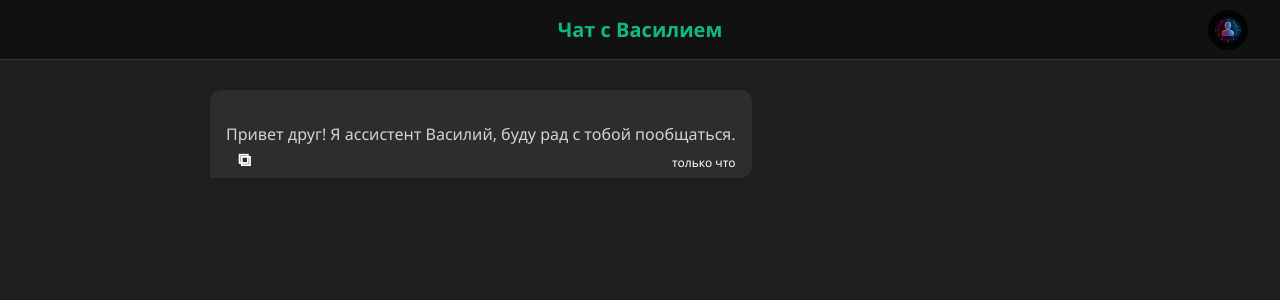
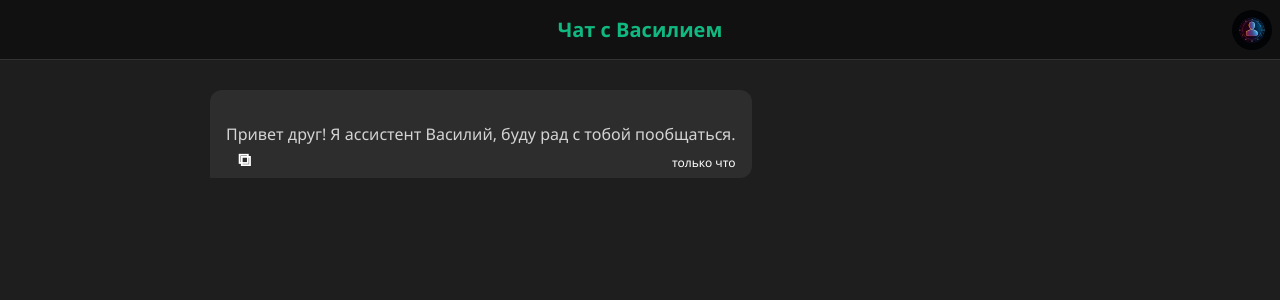
Before and after one commit to Pro100kir2/Present-for-Vasya, a Flask app: page / in a window 1280 px wide. Shown: the top 300 px of the page. Run offline with Flask 3, Linux system fonts and the light colour scheme.

Commit message:
position info-menu

```diff
--- a/templates/chat.html
+++ b/templates/chat.html
@@ -48,7 +48,7 @@
     .user-info {
       position: absolute;
       top: 10px;
-      right: 24px;
+      right: 0px;
       cursor: pointer;
       display: flex;
       align-items: center;
@@ -149,7 +149,6 @@
       gap: 12px;
       align-items: stretch;
     }
-
     textarea {
       flex: 1;
       min-height: 44px;
@@ -258,7 +257,7 @@
               <a href="/register" id="registerLink">Add new</a>
       {% endif %}
     </div>
-    </header>
+  </header>
 
 <div class="chat-container">
   <div class="messages" id="chat">
@@ -272,6 +271,7 @@
       {% elif message.role == 'assistant' %}
         <div class="message assistant" data-timestamp="{{ message.timestamp }}">
           {{ message.content }}
+
           <button class="copy-button">⧉</button>
         </div>
       {% endif %}
```
